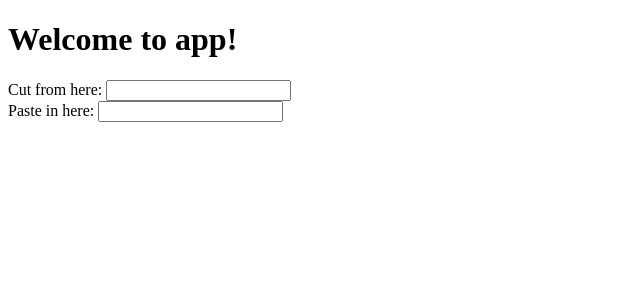
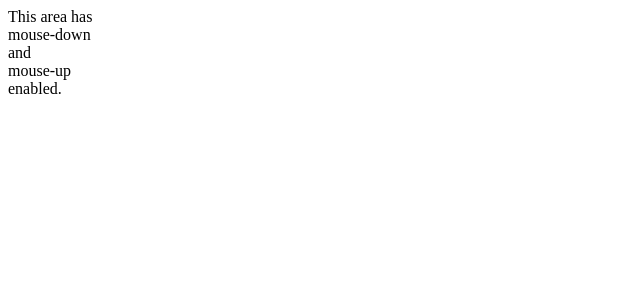
Before and after one commit to IceDragoon064/HW10_Angular_AJAX, an Angular app in the folder myapp/: page / in a window 1280 px wide. Shown: the top 300 px of the page, without its empty margins (0-640 px from the left). Built offline with nearby package versions, Linux system fonts and the light colour scheme.

Commit message:
Exercise 7 screenshot with html code and console logs

```diff
--- a/myapp/src/app/app.component.html
+++ b/myapp/src/app/app.component.html
@@ -1,6 +1,9 @@
-<h1>Welcome to {{title}}!</h1>
-Cut from here:
-<input [(ngModel)]="myContent" type='text' (cut)="cutEvent(myContent)"><br />
-Paste in here:
-<input type='text' [(ngModel)]="myPastedContent"
-(paste)="pasteContent()">
+<div (mousedown)="myMouseHandler($event, 'mouse down')"
+(mouseup)="myMouseHandler($event, 'mouse up')"
+(mousemove)="myMouseHandler($event, 'mouse move')">
+  This area has<br />
+  mouse-down<br />
+  and<br />
+  mouse-up<br />
+  enabled.
+</div>
--- a/myapp/src/app/app.component.ts
+++ b/myapp/src/app/app.component.ts
@@ -8,17 +8,10 @@ import { Component } from '@angular/core';
 
 export class AppComponent {
   title = 'app';
-  cutContent = '';
-  myContent: string;
-  myPastedContent:string;
 
-  cutEvent(content) {
-    this.cutContent = content;
-    console.log(content)
-  }
-
-  pasteContent() {
-    console.log(this.cutContent);
-    this.cutContent = '';
+  myMouseHandler(event, description) {
+    console.log(description + " X: "
+    + event.screenX.toString()
+    + " Y:" + event.screenY.toString())
   }
 }
```
Also changed, not shown: 1 other file (tests, documents, lock files or other folders).
